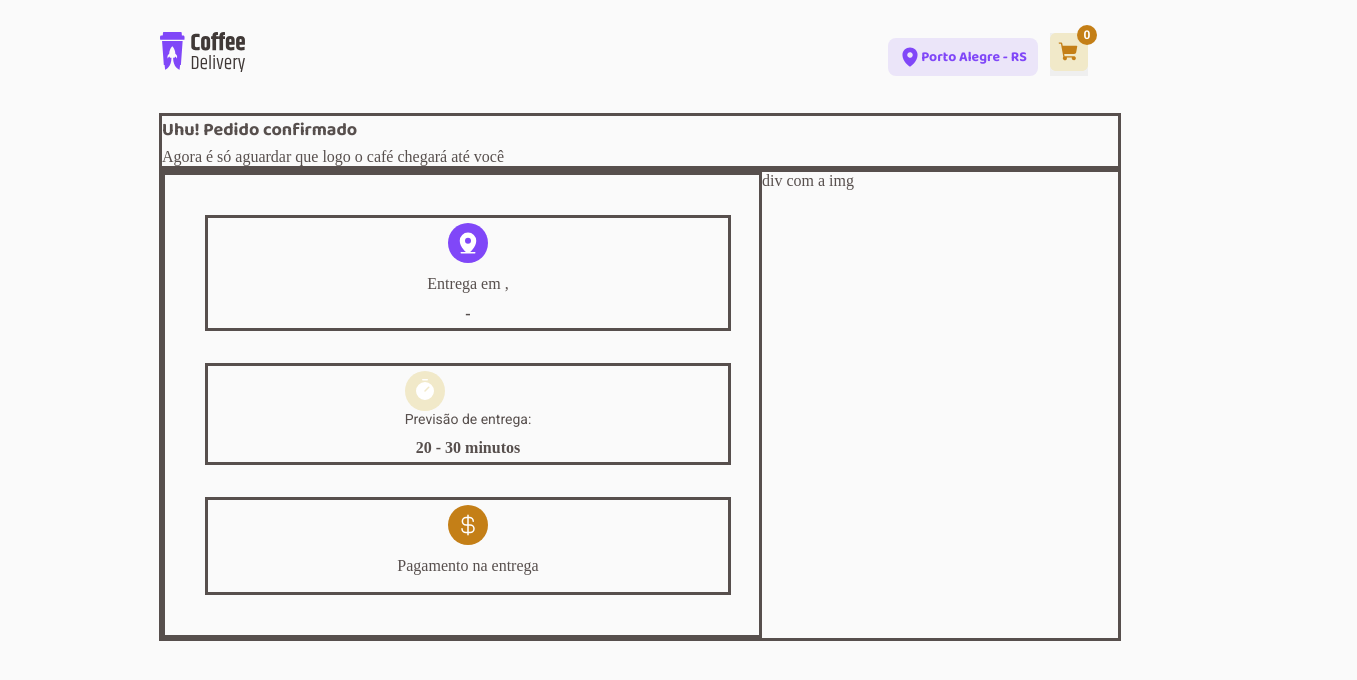
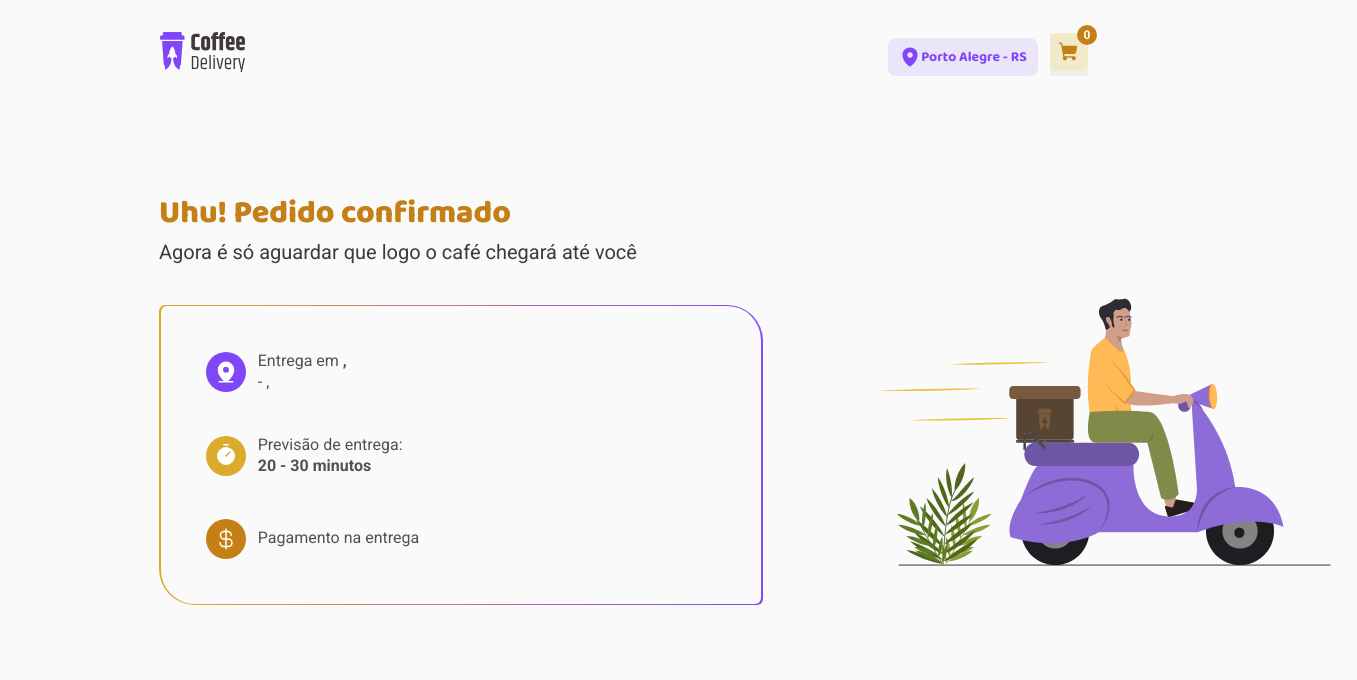
Before and after one commit to TrillesP/Cypress-Store-Automation, a React (Vite) app: page /checkout-success in a window 1280 px wide. Shown: the top 680 px of the page, 1357 px wide, since content can reach past the window. Built offline with nearby package versions, Linux system fonts and the light colour scheme.

Commit message:
Added styling for checkout-success page and its components.

```diff
--- a/src/contexts/ProductsContext.tsx
+++ b/src/contexts/ProductsContext.tsx
@@ -155,7 +155,6 @@ const initialAvailableProducts = [
     img: Mochaccino,
   },
 ]
-
 interface ProductsContextType {
   availableProducts: Product[]
   // getProductInfoById: (productId: string) => Product
--- a/src/pages/Checkout-Success/index.tsx
+++ b/src/pages/Checkout-Success/index.tsx
@@ -4,14 +4,18 @@ import { OrderContext } from '../../contexts/OrderContext'
 import { defaultTheme } from '../../styles/themes/default'
 import {
   CardAndImageContainer,
+  DeliveryCardWrapper,
   DeliveryInfoCard,
+  IconContainer,
+  IllustrationContainer,
   InfoSpan,
   OrangeWrapper,
   PurpleWrapper,
+  TextContainer,
   TitleAndInfoContainer,
   YellowWrapper,
 } from './styles'
-
+import ilustration from '../../assets/IllustrationCheckoutSuccess.svg'
 export function CheckoutSuccess() {
   const { order } = useContext(OrderContext)
   return (
@@ -21,8 +25,10 @@ export function CheckoutSuccess() {
         <span> Agora é só aguardar que logo o café chegará até você </span>
       </TitleAndInfoContainer>
       <CardAndImageContainer>
+        <DeliveryCardWrapper>
           <DeliveryInfoCard>
             <InfoSpan>
+              <IconContainer>
                 <PurpleWrapper>
                   <MapPinLine
                     size={28}
@@ -30,19 +36,28 @@ export function CheckoutSuccess() {
                     color={defaultTheme.white}
                   />
                 </PurpleWrapper>
-            {`Entrega em ${order.streetAddress}, ${order.streetNumber}`}
-            <strong>{`${order.neighborhood} ${order.city}-${order.uf}`}</strong>
+              </IconContainer>
+              <TextContainer>
+                <span>
+                  {`Entrega em `}
+                  <b>{`${order.streetAddress}, ${order.streetNumber}`}</b>
+                </span>
+                {`${order.neighborhood} - ${order.city}, ${order.uf}`}
+              </TextContainer>
             </InfoSpan>
             <InfoSpan>
-            <div>
+              <IconContainer>
                 <YellowWrapper>
                   <Timer size={28} weight={'fill'} color={defaultTheme.white} />
                 </YellowWrapper>
-              <p>Previsão de entrega:</p>
-            </div>
+              </IconContainer>
+              <TextContainer>
+                <span>Previsão de entrega:</span>
                 <strong> 20 - 30 minutos </strong>
+              </TextContainer>
             </InfoSpan>
             <InfoSpan>
+              <IconContainer>
                 <OrangeWrapper>
                   <CurrencyDollar
                     size={28}
@@ -50,10 +65,17 @@ export function CheckoutSuccess() {
                     color={defaultTheme.white}
                   />
                 </OrangeWrapper>
-            Pagamento na entrega <strong>{`${order.paymentMethod}`}</strong>
+              </IconContainer>
+              <TextContainer>
+                <span>Pagamento na entrega</span>
+                <strong>{`${order.paymentMethod}`}</strong>
+              </TextContainer>
             </InfoSpan>
           </DeliveryInfoCard>
-        <div> div com a img </div>
+        </DeliveryCardWrapper>
+        <IllustrationContainer>
+          <img src={ilustration} alt="" />
+        </IllustrationContainer>
       </CardAndImageContainer>
     </>
   )
--- a/src/pages/Checkout-Success/styles.ts
+++ b/src/pages/Checkout-Success/styles.ts
@@ -1,43 +1,85 @@
 import styled from 'styled-components'
 
 export const TitleAndInfoContainer = styled.div`
-  border-style: solid;
-  margin: 0px 159px 0px 159px;
+  margin: 80px 159px 0px 159px;
   display: flex;
   flex-direction: column;
   gap: 4px;
+
+  h3 {
+    font-family: 'Baloo 2';
+    font-style: normal;
+    font-weight: 800;
+    font-size: 32px;
+    line-height: 130%;
+    color: ${(props) => props.theme['yellow-dark']};
+  }
+  span {
+    font-family: 'Roboto';
+    font-style: normal;
+    font-weight: 400;
+    font-size: 20px;
+    line-height: 130%;
+    color: ${(props) => props.theme['base-subtitle']};
+  }
 `
 
 export const CardAndImageContainer = styled.div`
-  margin: 0px 159px 0px 159px;
-  border-style: solid;
+  margin: 0px 160px 0px 160px;
+  gap: 102px;
+  justify-content: space-between;
+  align-items: center;
   margin-left: 159px;
   display: flex;
   flex-direction: row;
 `
+export const DeliveryCardWrapper = styled.div`
+  border-radius: 6px 36px;
+  background: linear-gradient(to right, #dbac2c, #8047f8);
+  border-image-slice: 1;
+  padding: 1.75px;
+  margin-top: 40px;
+`
 
 export const DeliveryInfoCard = styled.div`
   display: flex;
-  border-style: solid;
   flex-direction: column;
   align-items: flex-start;
   padding: 40px;
   gap: 32px;
   width: 600px;
   padding: 40px;
+  border-radius: 6px 34px;
+  border: 3px;
+  background: ${(props) => props.theme.background};
 `
 
 export const InfoSpan = styled.span`
   display: flex;
-  flex-direction: column;
+  flex-direction: row;
   width: 526px;
   align-items: center;
   padding: 0px;
   gap: 12px;
-  border-style: solid;
+
+  border-color: red;
   /* justify-content: center; */
   padding: 5px;
   gap: 12px;
+`
+export const IconContainer = styled.div`
+  display: flex;
+  flex-direction: row;
+`
+export const TextContainer = styled.div`
+  display: flex;
+  flex-direction: column;
+
+  font-family: 'Roboto';
+  font-style: normal;
+  font-weight: 400;
+  font-size: 16px;
+  line-height: 130%;
 `
 
 export const BaseIconWrapper = styled.div`
@@ -55,9 +97,16 @@ export const PurpleWrapper = styled(BaseIconWrapper)`
 `
 
 export const YellowWrapper = styled(BaseIconWrapper)`
-  background: ${(props) => props.theme['yellow-light']};
+  background: ${(props) => props.theme.yellow};
 `
 
 export const OrangeWrapper = styled(BaseIconWrapper)`
   background: ${(props) => props.theme['yellow-dark']};
 `
+
+export const IllustrationContainer = styled.div`
+  img {
+    width: 492px;
+    height: 293px;
+  }
+`
--- a/src/pages/Checkout/styles.ts
+++ b/src/pages/Checkout/styles.ts
@@ -2,6 +2,7 @@ import styled from 'styled-components'
 
 export const MainCheckoutContainer = styled.div`
   display: flex;
+  min-width: 1340px;
   flex-wrap: wrap;
   justify-content: center;
   flex-direction: row;
```
Also changed, not shown: src/pages/Home/components/CoffeeCard/index.tsx (+1 -17 lines), src/assets/IllustrationCheckoutSuccess.svg (added). Lines whose indentation alone changed are shown as unchanged.
